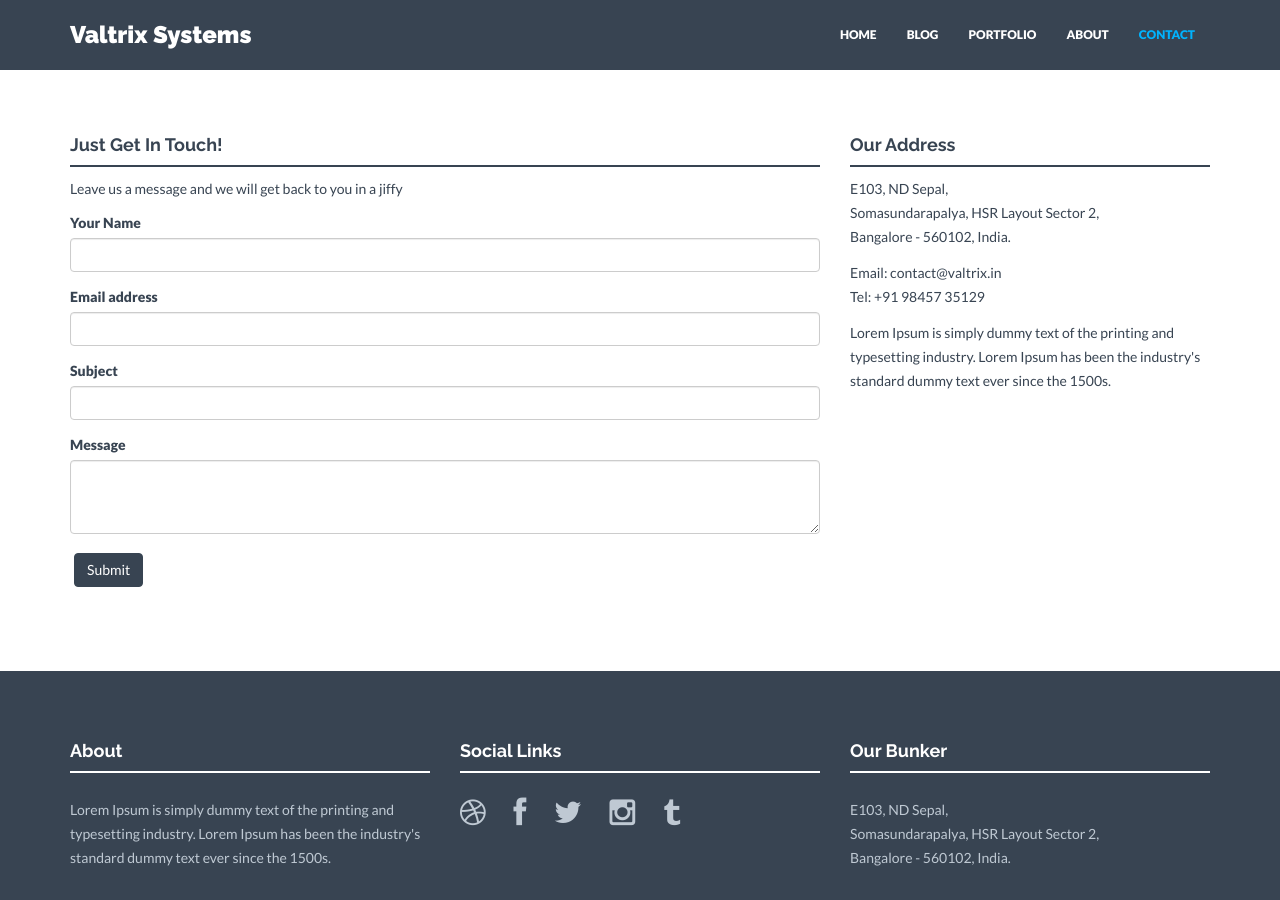
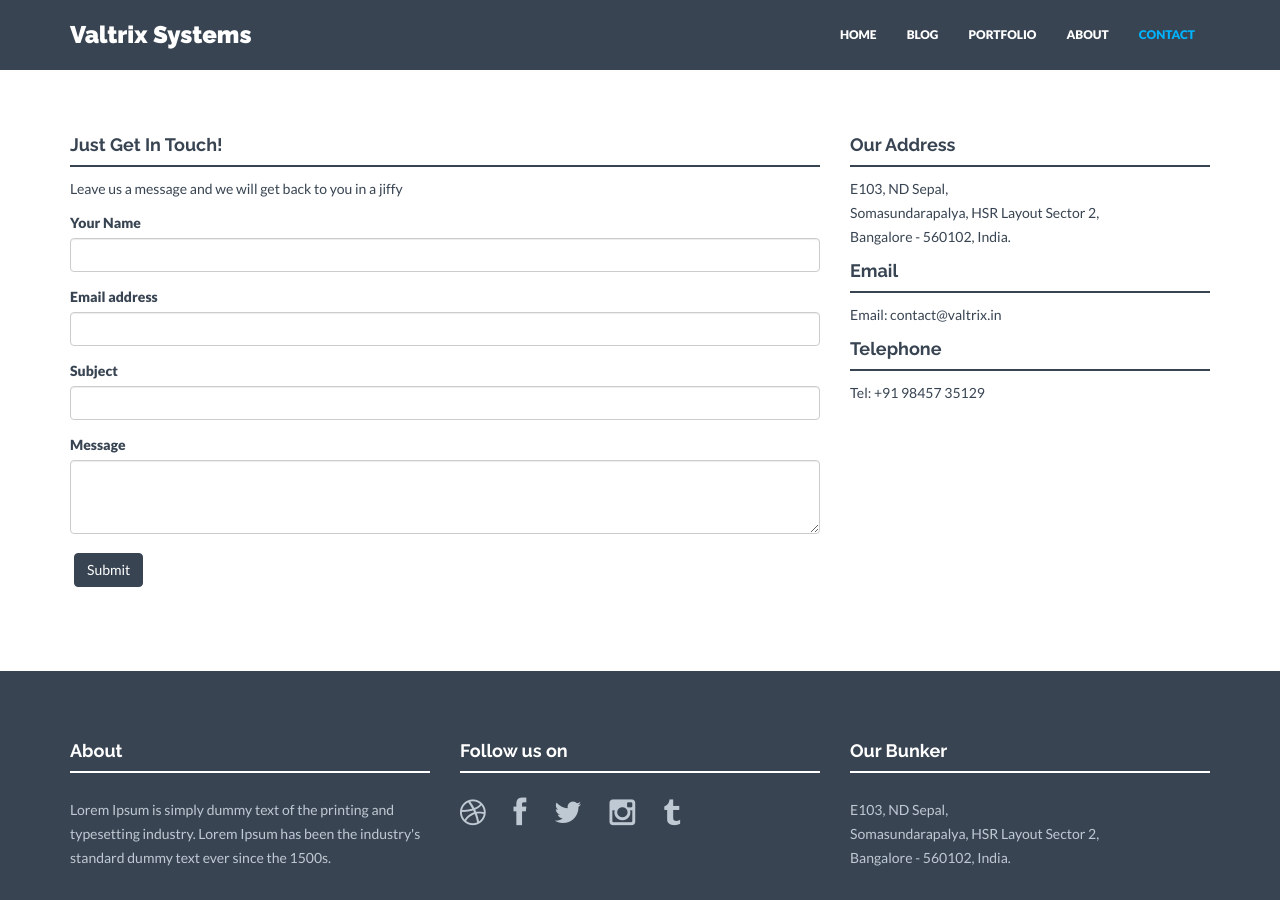
Before and after one commit to valtrix/valtrix.github.io, a Jekyll site: the page built from contact.html, in a window 1280 px wide and 900 px high, scrolled down 521 px. Built offline with Jekyll 4.4.1, drawn with Linux system fonts in a browser that asks for light colours; nearby versions of some CDN libraries.

Commit message:
Change in format of address

```diff
--- a/_includes/footer.html
+++ b/_includes/footer.html
@@ -7,7 +7,7 @@
                 <p>{{ site.about }}</p>
             </div>
             <div class="col-lg-4">
-                <h4>Social Links</h4>
+                <h4>Follow us on</h4>
                 <div class="hline-w"></div>
                 <p>
                     {% for network in site.social %}
--- a/_includes/header.html
+++ b/_includes/header.html
@@ -4,7 +4,7 @@
             <div class="col-lg-8 col-lg-offset-2">
                 <h2>Valtrix Systems is a startup delivering innovative products and solutions for IP/SoC design and validation.</h2>
                 <h3>Our solutions are architected to shift-left the design and validation of complex systems resulting in a faster time-to-market at reduced cost and effort.</h3>
-                <h3>Founded in early 2015, it is headquartered in Bangalore, India. The team comprises of experienced professionals from the semiconductor industry</h3>
+                <h3>Founded in early 2015, it is headquartered in Bangalore, India. The team comprises of experienced professionals from the semiconductor industry.</h3>
 <!--
                 <h1>Eyecatching Bootstrap 3 Theme.</h1>
                 <h5>Lorem Ipsum is simply dummy text of the printing and typesetting industry.</h5>
--- a/contact.html
+++ b/contact.html
@@ -41,11 +41,16 @@
                         {{ line }} <br>
                     {% endfor %}
                 </p>
+            <h4>Email</h4>
+            <div class="hline"></div>
                 <p>
-                    Email: {{ site.email }}<br/>
+                    Email: {{ site.email }}
+                </p>
+            <h4>Telephone</h4>
+            <div class="hline"></div>
+                <p>
                     Tel: {{ site.tel }}
                 </p>
-                <p>Lorem Ipsum is simply dummy text of the printing and typesetting industry. Lorem Ipsum has been the industry's standard dummy text ever since the 1500s.</p>
         </div>
     </div><! --/row -->
 </div><! --/container -->
```
